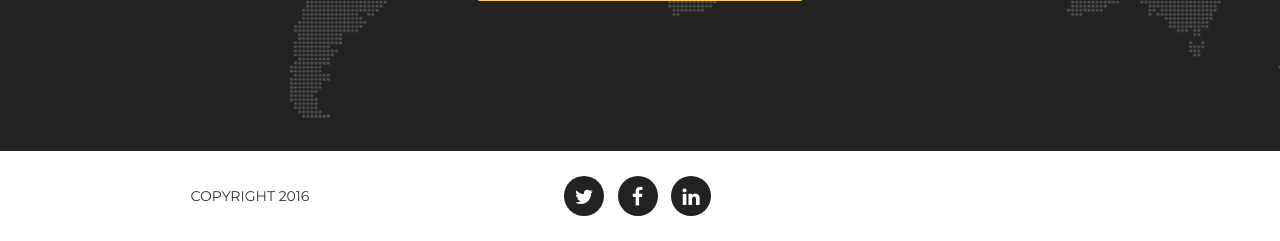
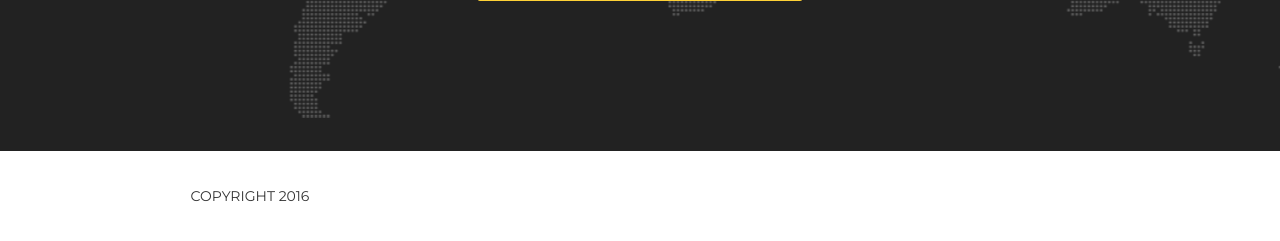
Before and after one commit to kmlxn/webstudio, a Django app: page /en/ in a window 1280 px wide. Shown: the part 3633-3874 px from the top of the page. Run offline with Django 3.2, Linux system fonts and the light colour scheme; data that the repository does not hold is empty; some libraries are stand-ins or nearby versions; some web fonts are replaced.

Commit message:
Remove social networks links from layout
They are not needed.

```diff
--- a/face/templates/face/index.html
+++ b/face/templates/face/index.html
@@ -297,16 +297,6 @@
                 <div class="col-md-4">
                     <span class="copyright">{% blocktrans with year=year %}COPYRIGHT {{ year }}{% endblocktrans %}</span>
                 </div>
-                <div class="col-md-4">
-                    <ul class="list-inline social-buttons">
-                        <li><a href="#"><i class="fa fa-twitter"></i></a>
-                        </li>
-                        <li><a href="#"><i class="fa fa-facebook"></i></a>
-                        </li>
-                        <li><a href="#"><i class="fa fa-linkedin"></i></a>
-                        </li>
-                    </ul>
-                </div>
             </div>
         </div>
     </footer>
```
